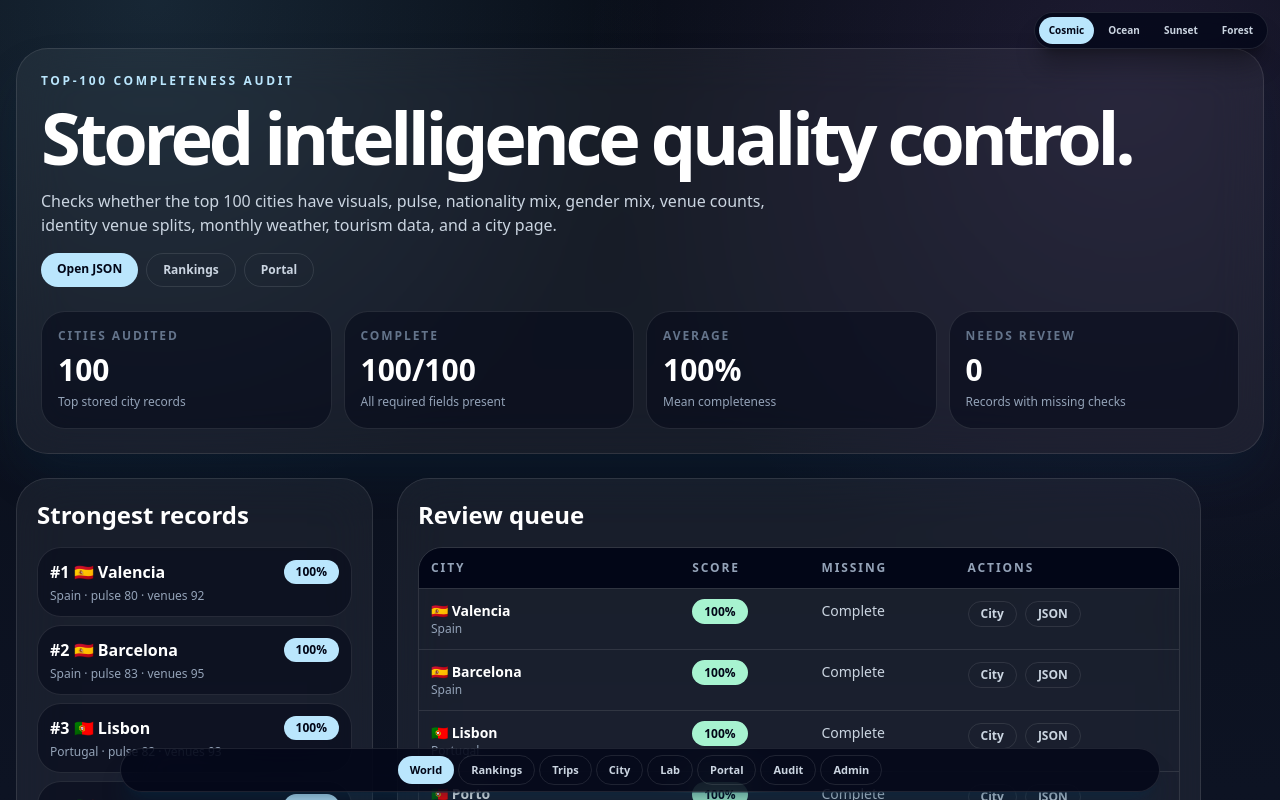
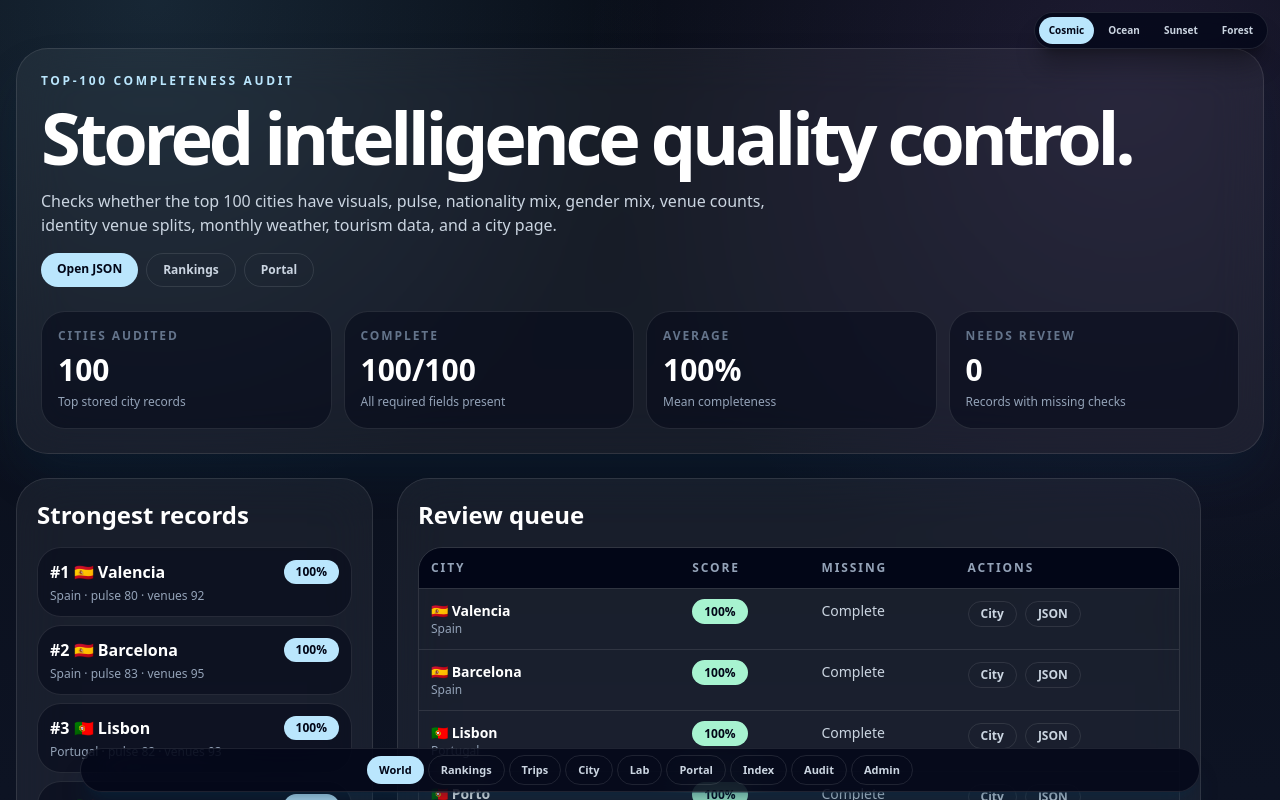
Before and after one commit to irf97/Travel-Guide, a Next.js app in the folder mvp/: page /audit in a window 1280 px wide. Shown: the top 800 px of the page. Built offline with nearby package versions, Linux system fonts and the light colour scheme.

Commit message:
Add functionality index to global navigation

```diff
--- a/mvp/app/layout.tsx
+++ b/mvp/app/layout.tsx
@@ -14,6 +14,7 @@ const navLinks = [
   { href: "/cities/barcelona-spain", label: "City", tone: "ghost" },
   { href: "/lab", label: "Lab", tone: "ghost" },
   { href: "/portal", label: "Portal", tone: "ghost" },
+  { href: "/functionality", label: "Index", tone: "ghost" },
   { href: "/audit", label: "Audit", tone: "ghost" },
   { href: "/admin", label: "Admin", tone: "ghost" }
 ];
@@ -23,7 +24,7 @@ export default function RootLayout({ children }: { children: React.ReactNode })
     <html lang="en" className="dark" data-theme="cosmic">
       <body>
         <div className="fixed right-3 top-3 z-[90]"><ThemeSwitcher /></div>
-        <nav className="fixed bottom-2 left-1/2 z-[80] flex w-[min(1040px,calc(100vw-1rem))] -translate-x-1/2 items-center justify-center gap-1 overflow-x-auto rounded-full border border-white/10 bg-slate-950/80 px-2 py-1.5 text-[11px] font-black text-white shadow-xl shadow-sky-950/30 backdrop-blur-xl">
+        <nav className="fixed bottom-2 left-1/2 z-[80] flex w-[min(1120px,calc(100vw-1rem))] -translate-x-1/2 items-center justify-center gap-1 overflow-x-auto rounded-full border border-white/10 bg-slate-950/80 px-2 py-1.5 text-[11px] font-black text-white shadow-xl shadow-sky-950/30 backdrop-blur-xl">
           {navLinks.map((link) => (
             <a
               key={link.href}
```
